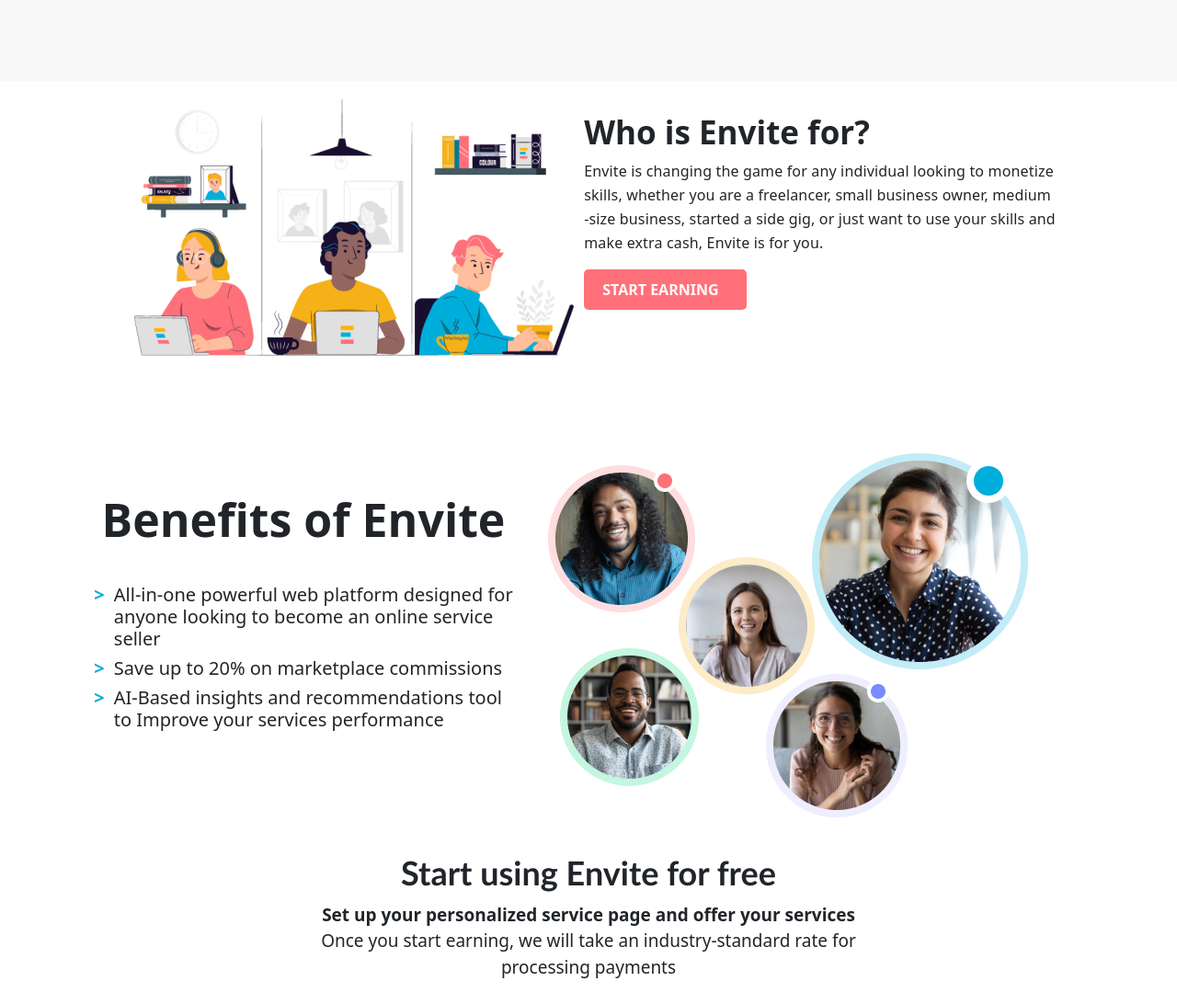
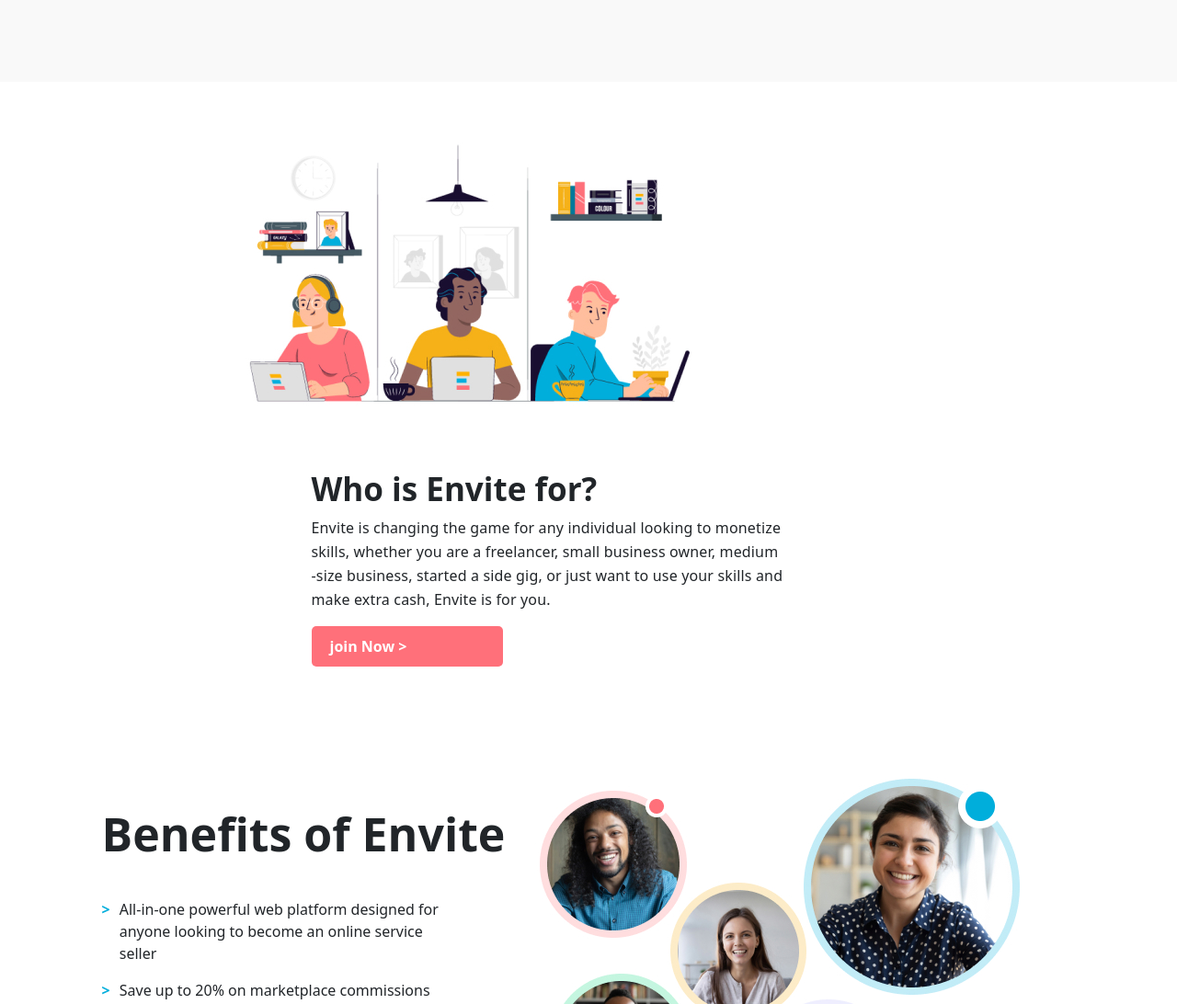
Before and after one commit to zurazurazura/Envite.live, a plain HTML site: page index.html in a window 1280 px wide. Shown: the part 3400-4492 px from the top of the page at 92% size. Drawn offline with nearby package versions, Linux system fonts and the light colour scheme.

Commit message:
Add files via upload

```diff
--- a/index.html
+++ b/index.html
@@ -14,25 +14,19 @@
       integrity="sha384-0evHe/X+R7YkIZDRvuzKMRqM+OrBnVFBL6DOitfPri4tjfHxaWutUpFmBp4vmVor"
       crossorigin="anonymous"
     />
-    <link rel="preconnect" href="https://fonts.googleapis.com">
-<link rel="preconnect" href="https://fonts.gstatic.com" crossorigin>
-<link href="https://fonts.googleapis.com/css2?family=Poppins:ital,wght@0,100;0,200;0,300;0,400;0,500;0,600;0,700;0,800;0,900;1,100;1,200;1,300;1,400;1,500;1,600;1,700;1,800;1,900&display=swap" rel="stylesheet">
+    <link href="https://fonts.googleapis.com/css2?family=Poppins:ital,wght@0,100;0,200;0,300;0,400;0,500;0,600;0,700;0,800;0,900;1,100;1,200;1,300;1,400;1,500;1,600;1,700;1,800;1,900&display=swap" rel="stylesheet">
     <link rel="stylesheet" href="./css/A_navbar-css/navbar.css">
     <link rel="stylesheet" href="./css/C_Section1/Section1.css" />
     <link rel="stylesheet" href="./css/D_Section2/D_section2.css" />
-    <link rel="stylesheet" href="./css/E_Section3/section3.css">
     <link rel="stylesheet" href="./css/E_Section3/section3.css">
     <link rel="stylesheet" href="./css/F_Section4/section4.css">
     <link rel="stylesheet" href="./css/G_Section5/section5.css">
     <link rel="stylesheet" href="./css/H_Section6/section6.css">
     <link rel="stylesheet" href="./css/B_banner.css/banner.css"/>
-    <link rel="preconnect" href="https://fonts.googleapis.com">
-    <link rel="preconnect" href="https://fonts.gstatic.com" crossorigin>
     <link href="https://fonts.googleapis.com/css2?family=Poppins:ital,wght@0,100;0,200;0,300;0,400;0,500;0,600;0,700;0,800;0,900;1,100;1,200;1,300;1,400;1,500;1,600;1,700;1,800;1,900&display=swap" rel="stylesheet">
   </head>
   <body>
     <!--navigation-->
-
     <header>
       <nav class="navbar navbar-expand-lg bg-light">
         <div class="container-fluid">
@@ -51,7 +45,6 @@
               alt="Envite logo"
             />
         </a>
-
           <button
             class="navbar-toggler"
             type="button"
@@ -79,7 +72,6 @@
                 ><li class="li-menu">faqs</li></a
               >
             </ul>
-
             <ul class="right-navbar">
               <a href=""
                 ><li class="right-navbar-text">log in</li></a
@@ -94,70 +86,53 @@
         </div>
       </nav>
     </header>
-
     <!--end navigation-->
-
     <!--banner-->
-
     <section class="banner">
       <div class="h1H">
         <h1 class="h1">
           The easiest way to sell & manage your online services
         </h1>
       </div>
-
       <div class="h5H">
         <h5 class="h5">
           All-in-one powerful web platform for anyone looking to start making
           extra cash hassle-free
         </h5>
       </div>
-
       <div class="button">
         <div class="btn">join now - it's free</div>
       </div>
-
       <div class="credit">
-
         <p class="innercredit">No credit card required</p>
-
       </div>
-
-
       <div class="slider">
         <img class="innerslider" src="./images/slider1.svg" alt="slider">
       </div>
     </section>
-
     <!--end banner-->
-
     <!--section 1-->
-
     <section class="Section1">
       <h2 class="h2">
         Define what you’re good at, personalize your space, and you’re ready to
         go.
       </h2>
       <h4 class="minutes">3 minutes and you’re in business</h4>
-
       <div class="cards">
         <div class="card1">
           <div class="one"><svg width="13" height="32" viewBox="0 0 13 32" fill="none" xmlns="http://www.w3.org/2000/svg">
             <path d="M0 0H12.9495V32H6.07687V6.07686H0V0Z" fill="#FF707A"/>
             </svg>
             </div>
-
           <div class="p-sign-in">
             <p><strong>Sign up</strong> to create your free Envite account</p>
           </div>
         </div>
-
         <div class="card2">
           <div class="two"><svg width="23" height="32" viewBox="0 0 23 32" fill="none" xmlns="http://www.w3.org/2000/svg">
             <path d="M13.6772 12.9226C14.479 11.8143 14.8563 10.7296 14.8563 9.66839C14.8563 8.6308 14.5026 7.75829 13.8187 7.05085C13.1348 6.3434 12.2623 5.98969 11.1776 5.98969C9.19675 5.98969 7.33383 7.40457 5.58881 10.1872L0 6.88578C1.46205 4.62196 3.06559 2.90052 4.81061 1.74503C6.55564 0.589535 8.7723 0 11.4842 0C14.1724 0 16.5542 0.848932 18.6058 2.57038C20.6573 4.29182 21.6713 6.62639 21.6713 9.57406C21.6713 11.1776 21.2705 12.734 20.4451 14.196C19.6198 15.6581 18.1105 17.5682 15.8939 19.8556L10.2579 25.7273H22.6146V32H0.542381V26.8121L9.71556 17.4031C11.5549 15.5402 12.8754 14.0545 13.6772 12.9226Z" fill="#F5B118"/>
             </svg>
             </div>
-
           <div class="p-customize">
             <p>
               <strong>Customize your space</strong> adding your services, prices
@@ -165,42 +140,30 @@
             </p>
           </div>
         </div>
-
         <div class="card3">
           <div class="three"><svg width="23" height="32" viewBox="0 0 23 32" fill="none" xmlns="http://www.w3.org/2000/svg">
             <path d="M1.76454 6.00894V0H21.1267V4.88823L14.6647 12.2563C17.1922 12.6855 19.1714 13.7347 20.5544 15.4516C21.9374 17.1446 22.6289 19.1237 22.6289 21.3651C22.6289 24.6796 21.5082 27.2787 19.2668 29.1624C17.0253 31.0462 14.1401 32 10.6349 32C7.12967 32 3.57675 30.7601 0 28.2802L2.88526 22.6766C5.86589 24.7988 8.53653 25.848 10.8972 25.848C12.304 25.848 13.4724 25.4903 14.4024 24.7988C15.3323 24.1073 15.7854 23.1058 15.7854 21.7943C15.7854 20.4829 15.2608 19.4337 14.2116 18.6706C13.1625 17.9076 11.684 17.5261 9.82413 17.5261C8.82264 17.5261 7.41581 17.8122 5.60359 18.3845V13.1863L11.6602 6.03278H1.76454V6.00894Z" fill="#00AEDC"/>
             </svg>
-            </div>
-
+          </div>
           <div class="p-share">
             <p>
               <strong>Share your selfsite</strong> with your audience, receive
               inquiries and start selling your services
             </p>
           </div>
-
         </div>
-
       </div>
       <a class="btn" href="./"><strong>GET STARTED</strong></a>
     </section>
-
     <!--end section 1-->
-
     <!--section 2-->
-
     <div class="section2">
-
       <div class="div">
                 <h2>Earn money at the click of a button with <br>
             our online tools</h2>
-
           </div>
       <section class="colored">
-
         <div class="main-widget">
-
-
           <div class="widget">
             <div class="icon"><img src="./images/icon1.svg" alt="icon" /></div>
             <div class="paragraph">
@@ -210,12 +173,10 @@
                 clients and look professional.
               </p>
             </div>
-
             <div class="link">
               <a class="find-out" href=""><p>Find out more ></p></a>
             </div>
           </div>
-
           <div class="widget">
             <div class="icon"><img src="./images/icon2.svg" alt="icon" /></div>
             <div class="paragraph">
@@ -224,12 +185,10 @@
                 Stand out and show your unique skills with your own site, share your URL on your social networks for more exposure.
               </p>
             </div>
-
             <div class="link">
               <a class="find-out" href=""><p>Find out more ></p></a>
             </div>
           </div>
-
           <div class="widget">
             <div class="icon"><img src="./images/icon3.svg" alt="icon" /></div>
             <div class="paragraph">
@@ -238,14 +197,12 @@
                 With our online scheduling tool, you’ll be able to set up free video conferencing to start providing services with ease.
               </p>
             </div>
-
             <div class="link">
               <a class="find-out" href=""><p>Find out more ></p></a>
             </div>
           </div>
         </div>
       </section>
-
       <section class="colored">
         <div class="main-widget">
           <div class="widget">
@@ -256,12 +213,10 @@
                 Client info, notes, progress, everything is saved and organized in one place, forever.
               </p>
             </div>
-
             <div class="link">
               <a class="find-out" href=""><p>Find out more ></p></a>
             </div>
           </div>
-
           <div class="widget">
             <div class="icon"><img src="./images/icon5.svg" alt="icon" /></div>
             <div class="paragraph">
@@ -270,12 +225,10 @@
                 With our simple free invoice software, you’ll be able to keep track of your earnings, accept payments via credit cards easily and more.
               </p>
             </div>
-
             <div class="link">
               <a class="find-out" href=""><p>Find out more ></p></a>
             </div>
           </div>
-
           <div class="widget">
             <div class="icon"><img src="./images/icon6.svg" alt="icon" /></div>
             <div class="paragraph">
@@ -284,14 +237,12 @@
                 Add the Envite to your site for clients to enjoy scheduling, sending reminders, and even video calls in one click
               </p>
             </div>
-
             <div class="link">
               <a class="find-out" href=""><p>Find out more ></p></a>
             </div>
           </div>
         </div>
       </section>
-
       <section class="colored">
         <div class="main-widget">
           <div class="widget">
@@ -302,12 +253,10 @@
                 Based on our data and AI, we’ll provide information about other service providers in your area, their pricing, popular services and more.
               </p>
             </div>
-
             <div class="link">
               <a class="find-out" href=""><p>Find out more ></p></a>
             </div>
           </div>
-
           <div class="widget">
             <div class="icon"><img src="./images/icon8.svg" alt="icon" /></div>
             <div class="paragraph">
@@ -316,12 +265,10 @@
                 Email templates, targeting techniques, and everything else you need to get off the ground.
               </p>
             </div>
-
             <div class="link">
               <a class="find-out" href=""><p>Find out more ></p></a>
             </div>
           </div>
-
           <div class="widget">
             <div class="icon"><img src="./images/icon9.svg" alt="icon" /></div>
             <div class="paragraph">
@@ -330,7 +277,6 @@
                 Host private group sessions on specific dates and times.
               </p>
             </div>
-
             <div class="link">
               <a class="find-out" href=""><p>Find out more ></p></a>
             </div>
@@ -339,92 +285,52 @@
       </section>
     </div>
     <!--section 3-->
-
-
-
-    <section class="section3">
-
-
-
-      <div class="leftSection3">
-
-        <img src="./images/mainpageimage.jpg" alt="">
-
+<section class="section3">
+    <div class="inner-section3">
+      <div class="leftsection3">
+        <img class="left-sec-img" src="./images/mainpageimage.jpg" alt="">
       </div>
-
       <div class="rightsection3">
-
         <h3 class="whow"><strong>Who is Envite for?</strong></h3>
         <p class="who_is_envite_for">Envite is changing the game for any individual looking to monetize <br> skills, whether you are a freelancer, small business owner, medium <br> -size business, started a side gig, or just want to use your skills and <br> make extra cash, Envite is for you.  </p>
         <div class="innersection3">
-          <a href=""><div class="earn"><strong>START EARNING</strong></div></a>
+          <a href=""><div class="earn"><strong>join Now ></strong></div></a>
         </div>
-
       </div>
-
-
-
-    </section>
-
-
-
-
+    </div>
+</section>
     <!--Section 4-->
-
-
     <section class="section4">
-
       <div class="left-sec4">
         <h2 class="benefits"><strong>Benefits of Envite</strong></h2>
-        <h5><strong class="text-dec">></strong>All-in-one powerful web platform designed for <br><strong class="space">></strong>anyone looking to become an online service <br><strong  class="space">></strong>seller</h5>
-        <h5><strong class="text-dec">></strong>Save up to 20% on marketplace commissions</h5>
-        <h5><strong class="text-dec">></strong>AI-Based insights and recommendations tool <br><strong class="space">></strong>to Improve your services performance</h5>
+        <p class="save"><strong class="text-dec">></strong>All-in-one powerful web platform designed for <br><strong class="space">></strong>anyone looking to become an online service<br><strong  class="space">></strong>seller</p>
+        <p class="save"><strong class="text-dec">></strong>Save up to 20% on marketplace commissions</p>
+        <p class="save"><strong class="text-dec">></strong>AI-Based insights and recommendations tool <br><strong class="space">></strong>to Improve your services performance</p>
       </div>
-
       <div class="right-sec4">
-        <img src="./images/Z_benefits.jpg" alt="people">
+          <img src="./images/Z_benefits.jpg" alt="" class="ben-img">
       </div>
     </section>
-
-
     <!--Section 5-->
-
-
     <section class="section5">
-
       <div class="shrink-sec5">
-
         <h2 class="for-free"><strong>Start using Envite for free</strong></h2>
-
         <p class="set-up"><strong>Set up your personalized service page and offer your services</strong><br> Once you start earning, we will take an industry-standard rate for processing payments</p>
-
         <h2 class="include"><strong>What does it include?</strong></h2>
         <div class="in-include">
           <p class="p"><img src="./images/Z_red-arrow.svg" alt="red arrow">  Everything you need to manage your clients</p>
           <p class="p"><img src="./images/Z_red-arrow.svg" alt="red arrow">  All features included</p>
           <p class="p"><img src="./images/Z_red-arrow.svg" alt="red arrow">  No setup, monthly or hidden fees</p>
           <p class="p"><img src="./images/Z_red-arrow.svg" alt="red arrow"><strong>  Limited-time offer for our beta testers</strong></p>
-
         </div>
        <a href=""><div class="btnz"><strong>get started</strong></div></a>
       </div>
-
-
-
     </section>
-
-
-
     <!--last section | section 6 | footer-->
-
     <footer>
-
       <div class="inner-footer">
-
         <div class="top-footer">
-
           <div class="nvite">
-
             <img class="bl-wh" src="./images/Z_logo-Envite-for-footer.png" alt="envite logo black and white">
             <p class="rame">Envite is an all-in-one platform <br>for anyone looking to start <br>making extra cash hassle-free</p>
             <div class="soc">
@@ -433,8 +339,6 @@
               <a href=""><img src="./images/fi_linkedin.svg" alt="linkedin icon"></a>
             </div>
           </div>
-
-
           <div class="features">
             <a href=""><h5><strong>Features</strong></h5></a>
             <a href=""><p class="flx">Flexible appointment scheduling</p></a>
@@ -449,38 +353,23 @@
             <a href=""><p class="flx">Campaigns</p></a>
             <a href=""><p class="flx">Groups</p></a>
           </div>
-
-
           <div class="pricing">
             <a href=""><h5><strong>Pricing</strong></h5></a>
             <a href=""><h6 class="pric"><strong>Pricing</strong></h6></a>
             <a href=""><p class="FAQ">FAQs</p></a>
           </div>
-
-
           <div class="about-us">
             <a href=""><h5><strong>About Us</strong></h5></a>
             <a href=""><p class="ab-us">Terms of Service</p></a>
             <a href=""><p class="ab-us">Privacy Policy</p></a>
             <a href=""><h6 class="contact"><strong>Contact us</strong></h6></a>
           </div>
-
-
         </div>
-
         <div class="bottom-footer">
-
-
           <div class="line"></div>
           <p class="copyright">Copyright © Envite.live️ 2022 All rights reserved.</p>
-
-
-
         </div>
-
       </div>
-
     </footer>
-
   </body>
 </html>
```
